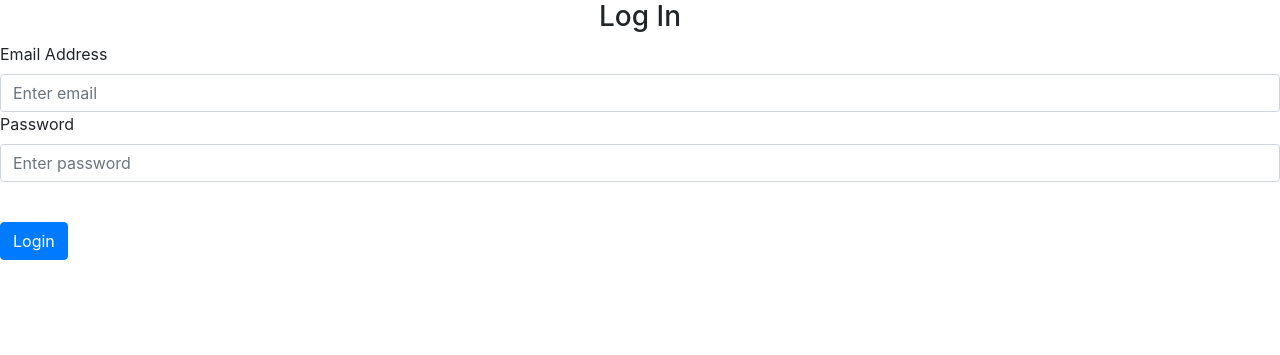
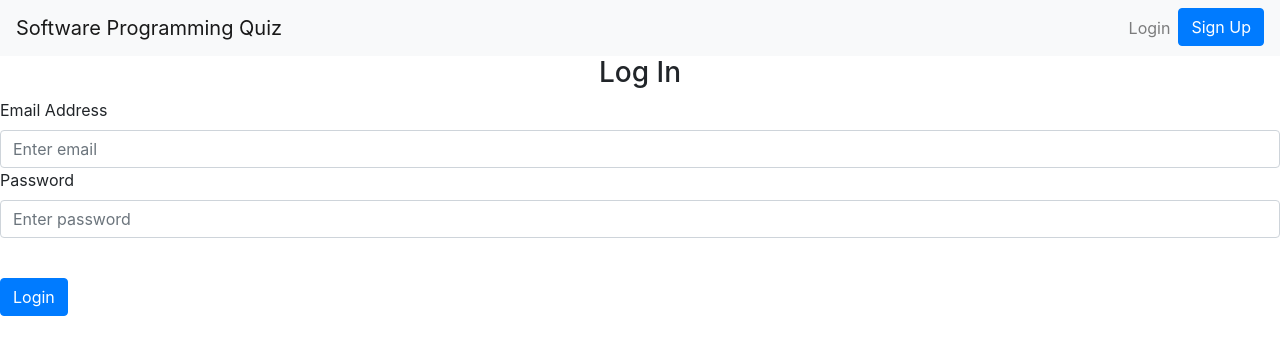
Before and after one commit to rebeccachen8788/Software-Programming-Quiz, a Flask app: page /login in a window 1280 px wide. Shown: the top 355 px of the page. Run offline with Flask 3, Linux system fonts and the light colour scheme.

Commit message:
create base.html

```diff
--- /dev/null
+++ b/application/templates/base.html
@@ -0,0 +1,36 @@
+<!-- Source: https://flask.palletsprojects.com/en/1.1.x/patterns/templateinheritance/ -->
+
+<!doctype html>
+<html>
+  <head>
+    {% block head %}
+    <link rel="stylesheet" href="https://cdn.jsdelivr.net/npm/bootstrap@4.5.3/dist/css/bootstrap.min.css" integrity="sha384-TX8t27EcRE3e/ihU7zmQxVncDAy5uIKz4rEkgIXeMed4M0jlfIDPvg6uqKI2xXr2" crossorigin="anonymous">
+    <title>{% block title %}{% endblock %} - My Webpage</title>
+    {% endblock %}
+  </head>
+  <body>
+    <nav class="navbar navbar-expand-lg navbar-light bg-light">
+        <a class="navbar-brand" href="#">Software Programming Quiz</a>
+        <button class="navbar-toggler" type="button" data-toggle="collapse" data-target="#navbarNav" aria-controls="navbarNav" aria-expanded="false" aria-label="Toggle navigation">
+            <span class="navbar-toggler-icon"></span>
+        </button>
+        <div class="collapse navbar-collapse" id="navbarNav">
+            <ul class="navbar-nav ml-auto">
+                <li class="nav-item">
+                    <a class="nav-link" href="/login">Login</a>
+                </li>
+                <li class="nav-item">
+                    <a class="btn btn-primary" href="/signup">Sign Up</a>
+                </li>
+            </ul>
+        </div>
+    </nav>
+  <body>
+    <div id="content">{% block content %}{% endblock %}</div>
+    <div id="footer">
+
+      {% block footer %}
+      {% endblock %}
+    </div>
+  </body>
+</html>
--- a/application/templates/login.html
+++ b/application/templates/login.html
@@ -1,15 +1,18 @@
 <!DOCTYPE html>
 <html lang="en">
-<head>
-    <meta cvharset="UTF-8">
-    <meta name="viewport" content="width=device-width, initial-scale=1.0">
-    <title>Log in</title>
-    <!-- Bootstrap CSS -->
-    <link rel="stylesheet" href="https://cdn.jsdelivr.net/npm/bootstrap@4.5.3/dist/css/bootstrap.min.css" integrity="sha384-TX8t27EcRE3e/ihU7zmQxVncDAy5uIKz4rEkgIXeMed4M0jlfIDPvg6uqKI2xXr2" crossorigin="anonymous">
-</head>
-<title>{% block title %} Login {% endblock %}</title>
 
-{%block content %}
+{% extends "base.html" %}
+{% block title %}Login{% endblock %}
+{% block head %}
+  {{ super() }}
+
+  <!-- Bootstrap CSS -->
+  <link rel="stylesheet" href="https://cdn.jsdelivr.net/npm/bootstrap@4.5.3/dist/css/bootstrap.min.css" integrity="sha384-TX8t27EcRE3e/ihU7zmQxVncDAy5uIKz4rEkgIXeMed4M0jlfIDPvg6uqKI2xXr2" crossorigin="anonymous">
+{% endblock %}
+{% block content %}
+
+
+
 <form method="POST">
   <h3 align="center">Log In</h3>
   {% for message in get_flashed_messages() %}
```
